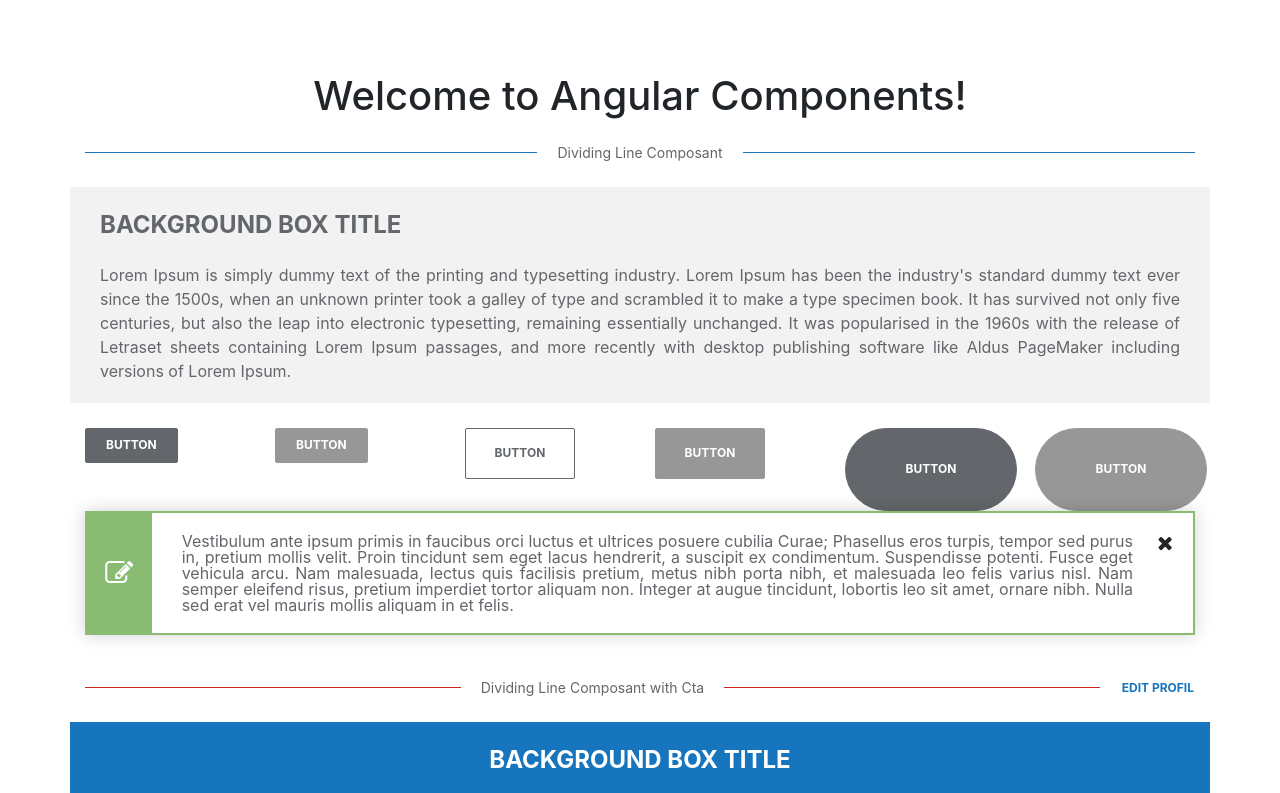
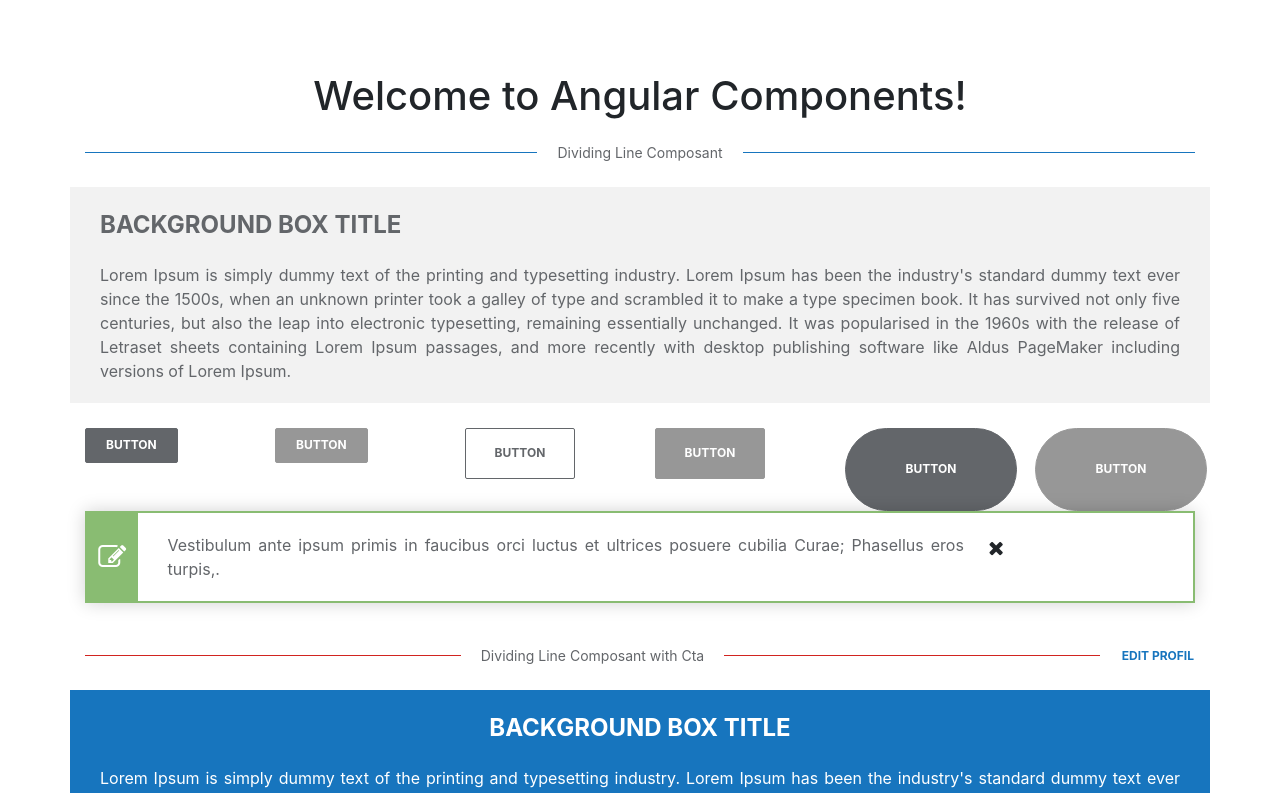
Before and after one commit to randrin/Angular-Components, an Angular app: page / in a window 1280 px wide. Shown: the top 793 px of the page. Built offline with nearby package versions, Linux system fonts and the light colour scheme.

Commit message:
NbpAlertBoxComponent click close button

```diff
--- a/src/app/components/nbp-alert-box/nbp-alert-box.component.html
+++ b/src/app/components/nbp-alert-box/nbp-alert-box.component.html
@@ -1,6 +1,6 @@
 <div class="nbp-alert-box-wrapper">
   <div class="nbp-alert-box-container">
-    <div class="row">
+    <div class="row nbp-alert-box-row">
       <div class="col-md-1">
         <div class="nbp-alert-box-container-icon">
           <span class="nbp-alert-box-icon"><i class="fa fa-edit npb-font-size-28"></i></span>
@@ -13,14 +13,7 @@
           </div>
           <div class="nbp-alert-box-message npb-color-default">
             <span>Vestibulum ante ipsum primis in faucibus orci luctus et ultrices posuere cubilia Curae; Phasellus eros
-              turpis,
-              tempor sed purus in, pretium mollis velit. Proin tincidunt sem eget lacus hendrerit, a suscipit ex
-              condimentum. Suspendisse potenti. Fusce eget vehicula arcu. Nam malesuada, lectus quis facilisis pretium,
-              metus nibh porta nibh, et malesuada leo felis varius nisl. Nam semper eleifend risus, pretium imperdiet
-              tortor
-              aliquam non. Integer at augue tincidunt, lobortis leo sit amet, ornare nibh. Nulla sed erat vel mauris
-              mollis
-              aliquam in et felis.
+              turpis,.
             </span>
           </div>
         </div>
--- a/src/app/components/nbp-alert-box/nbp-alert-box.component.scss
+++ b/src/app/components/nbp-alert-box/nbp-alert-box.component.scss
@@ -12,6 +12,10 @@
     position: relative;
     border-color: #89bc72;
     box-shadow: var(--nbp-box-shadow);
+
+    .nbp-alert-box-row {
+      max-width: max-content;
+    }
 
     .nbp-alert-box-container-icon {
       text-align: center;
@@ -55,7 +59,7 @@
       position: relative;
       font-size: 1rem;
       padding: 1.25rem 3.75rem 1.25rem 0;
-      line-height: 1;
+      // line-height: 1;
 
       .nbp-alert-box-icon-close {
         position: absolute;
--- a/src/assets/js/nbp-scripts.js
+++ b/src/assets/js/nbp-scripts.js
@@ -12,3 +12,11 @@ $(document).ready(function () {
     return false;
   });
 });
+
+// Close NbpAlertBoxComponent
+$(document).ready(function () {
+  var $nbpAlertBoxWrapper = $('.nbp-alert-box-wrapper');
+  $(".nbp-alert-box-icon-close").click(function () {
+    $nbpAlertBoxWrapper.addClass('nbp-display-none');
+  });
+});
--- a/src/assets/scss/commons/_global.scss
+++ b/src/assets/scss/commons/_global.scss
@@ -7,3 +7,7 @@
 ::-webkit-scrollbar {
   width: 10px;
 }
+
+.nbp-display-none {
+  display: none !important;
+}
```
